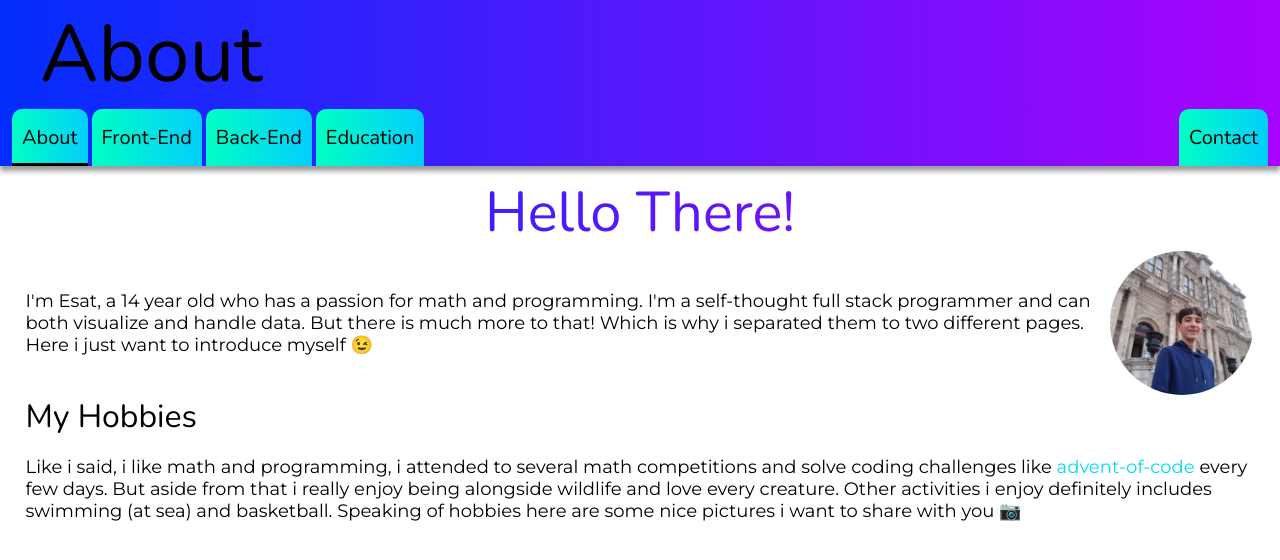
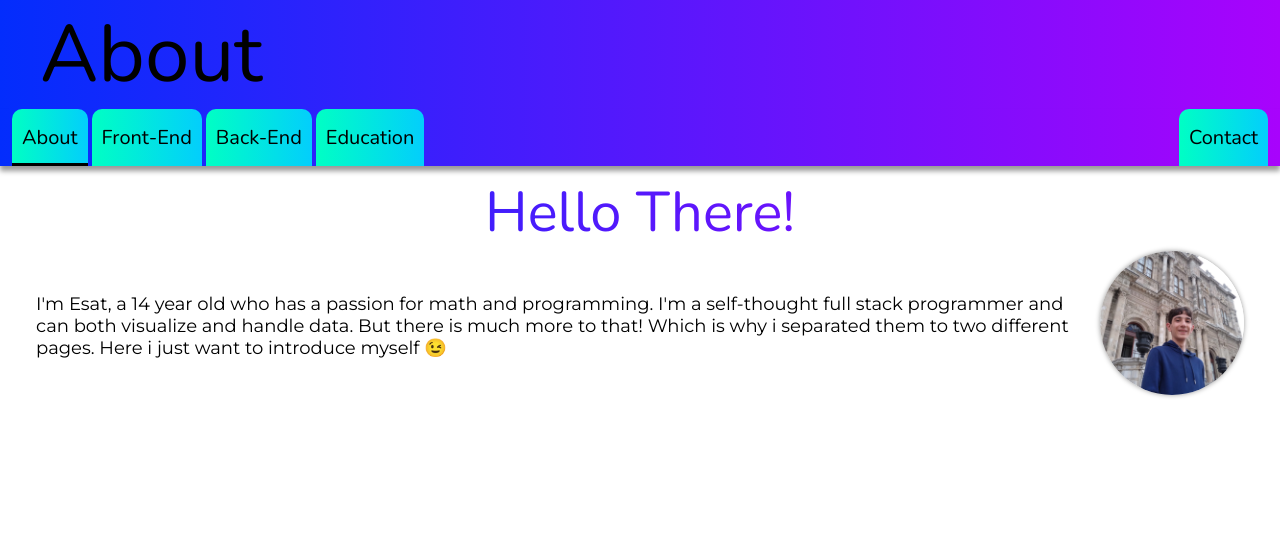
Before and after one commit to Esat-Karakaya/esat-karakaya.github.io, a React (Vite) app: page / in a window 1280 px wide. Shown: the top 560 px of the page. Built offline with nearby package versions, Linux system fonts and the light colour scheme.

Commit message:
some clean up

```diff
--- /dev/null
+++ b/src/components/contentImg/contentImg.jsx
@@ -0,0 +1,9 @@
+import "./imgStyle.css"
+const ContentImg=({description, imgurl})=>{
+    return (
+    <figure>
+        <img className="contentImg" src={imgurl}/>
+        {description&&<figcaption>{description}</figcaption>}
+    </figure>)
+}
+export default ContentImg;
--- /dev/null
+++ b/src/components/contentImg/imgStyle.css
@@ -0,0 +1,14 @@
+.contentImg{
+	position: static;
+	object-fit: cover;
+	width: 8em;
+	height: 8em;
+	border-radius: 50%;
+	box-shadow: 0 0 5px rgba(0,0,0,0.4);
+}
+figcaption{
+	font-family: "Nunito", sans-serif;
+	font-size: smaller;
+	display: flex;
+	justify-content: center;
+}
--- a/src/components/pages/About.jsx
+++ b/src/components/pages/About.jsx
@@ -1,14 +1,11 @@
+import ContentImg from "../contentImg/contentImg"
 const About=()=>{
     return(
         <div id="page0" className="page">
             <h2>Hello There!</h2>
             <section>
                 <p>I'm Esat, a 14 year old who has a passion for math and programming. I'm a self-thought full stack programmer and can both visualize and handle data. But there is much more to that! Which is why i separated them to two different pages. Here i just want to introduce myself 😉</p>
-                <img className="exampleImg" src="/me.jpeg"/>
-            </section>
-            <section style={{flexDirection:"column", alignItems:"start"}}>
-                <h3>My Hobbies</h3>
-                <p>Like i said, i like math and programming, i attended to several math competitions and solve coding challenges like <a href="https://adventofcode.com/" target="blank">advent-of-code</a> every few days. But aside from that i really enjoy being alongside wildlife and love every creature. Other activities i enjoy definitely includes swimming (at sea) and basketball. Speaking of hobbies here are some nice pictures i want to share with you 📷</p>
+                <ContentImg imgurl="/me.jpeg"/>
             </section>
         </div>
     )
--- a/src/components/pages/pageStyles.css
+++ b/src/components/pages/pageStyles.css
@@ -8,7 +8,7 @@
 .page{
     box-sizing: border-box;
 	min-width: 100vw;
-    padding:0 2vw;
+    padding:0 2em;
 }
 h2{
 	background: var(--nav-backround);
@@ -36,9 +36,3 @@ p{
 	text-align: left;
 	font-family: 'Montserrat', sans-serif;
 }
-.exampleImg{
-	object-fit: cover;
-	width: 8em;
-	height: 8em;
-	border-radius: 50%;
-}
--- a/src/index.css
+++ b/src/index.css
@@ -32,6 +32,11 @@ a:hover:before{
 	width: 100%;
 	transform: scaleX(.5);
 }
+
+figure{
+    margin: 0;
+}
+
 .button-x{
 	border-radius: .5em;
 	display: flex;
```
